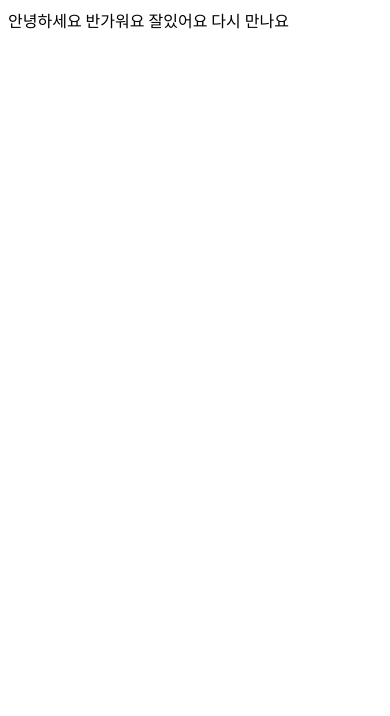
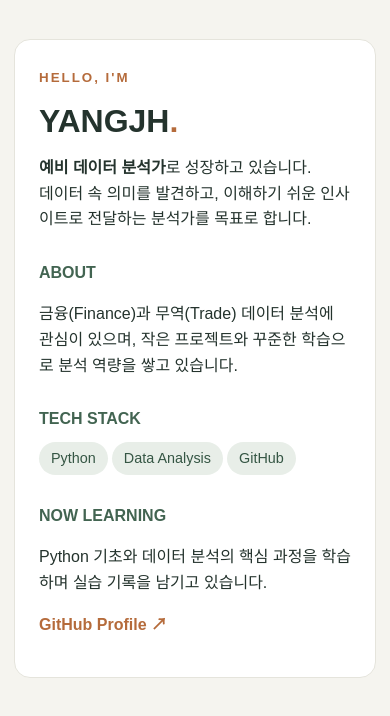
Before and after one commit to YJin03/261113_empty, a plain HTML site: page index.html in a window 390 px wide. Drawn offline with Linux system fonts and the light colour scheme.

Commit message:
Create responsive data analyst introduction page

```diff
--- a/index.html
+++ b/index.html
@@ -1,11 +1,19 @@
-<!DOCTYPE html>
-<html lang="en">
+<!doctype html>
+<html lang="ko">
 <head>
-    <meta charset="UTF-8">
-    <meta name="viewport" content="width=device-width, initial-scale=1.0">
-    <title>Document</title>
+<meta charset="UTF-8">
+<meta name="viewport" content="width=device-width, initial-scale=1">
+<title>YANGJH | Data Analyst</title>
+<style>
+*{box-sizing:border-box}body{margin:0;background:#f5f4ef;color:#24332d;font:16px/1.6 Arial,sans-serif}main{max-width:680px;margin:10vh auto;padding:24px}article{background:#fff;padding:clamp(24px,6vw,48px);border-radius:22px;border:1px solid #e5e4dc}small{color:#b56b3b;font-weight:bold;letter-spacing:2px}h1{font-size:clamp(2rem,8vw,3.5rem);line-height:1.1;margin:14px 0}h2{font-size:1rem;margin:28px 0 6px;color:#426451}.tag{display:inline-block;background:#e8eee8;color:#355644;padding:5px 12px;border-radius:20px;margin:4px 4px 0 0;font-size:.9rem}a{color:#b56b3b;text-decoration:none;font-weight:bold}@media(max-width:480px){main{margin:3vh auto;padding:14px}article{border-radius:16px}}
+</style>
 </head>
-<body>
-    안녕하세요 반가워요 잘있어요 다시 만나요
-</body>
-</html>
+<body><main><article>
+<small>HELLO, I'M</small>
+<h1>YANGJH<span style="color:#b56b3b">.</span></h1>
+<p><strong>예비 데이터 분석가</strong>로 성장하고 있습니다.<br>데이터 속 의미를 발견하고, 이해하기 쉬운 인사이트로 전달하는 분석가를 목표로 합니다.</p>
+<h2>ABOUT</h2><p>금융(Finance)과 무역(Trade) 데이터 분석에 관심이 있으며, 작은 프로젝트와 꾸준한 학습으로 분석 역량을 쌓고 있습니다.</p>
+<h2>TECH STACK</h2><span class="tag">Python</span><span class="tag">Data Analysis</span><span class="tag">GitHub</span>
+<h2>NOW LEARNING</h2><p>Python 기초와 데이터 분석의 핵심 과정을 학습하며 실습 기록을 남기고 있습니다.</p>
+<p><a href="https://github.com/YJin03">GitHub Profile ↗</a></p>
+</article></main></body></html>
```
